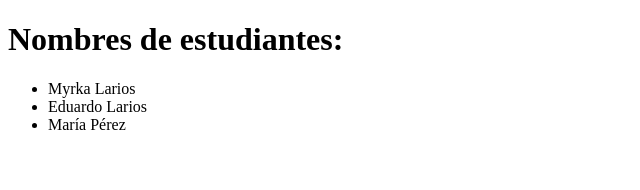
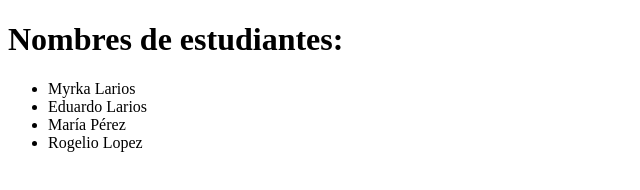
Before and after one commit to CursoGit8/curso, a plain HTML site: page index.html in a window 1280 px wide. Shown: the whole page, without its empty margins (0-640 px from the left). Drawn offline with Linux system fonts and the light colour scheme.

Commit message:
Agrege minombre

```diff
--- a/index.html
+++ b/index.html
@@ -11,6 +11,7 @@
       <li>Myrka Larios</li>
       <li>Eduardo Larios</li>
       <li>María Pérez</li>
+      <li>Rogelio Lopez</li>
     </ul>
   </body>
 </html>
```
